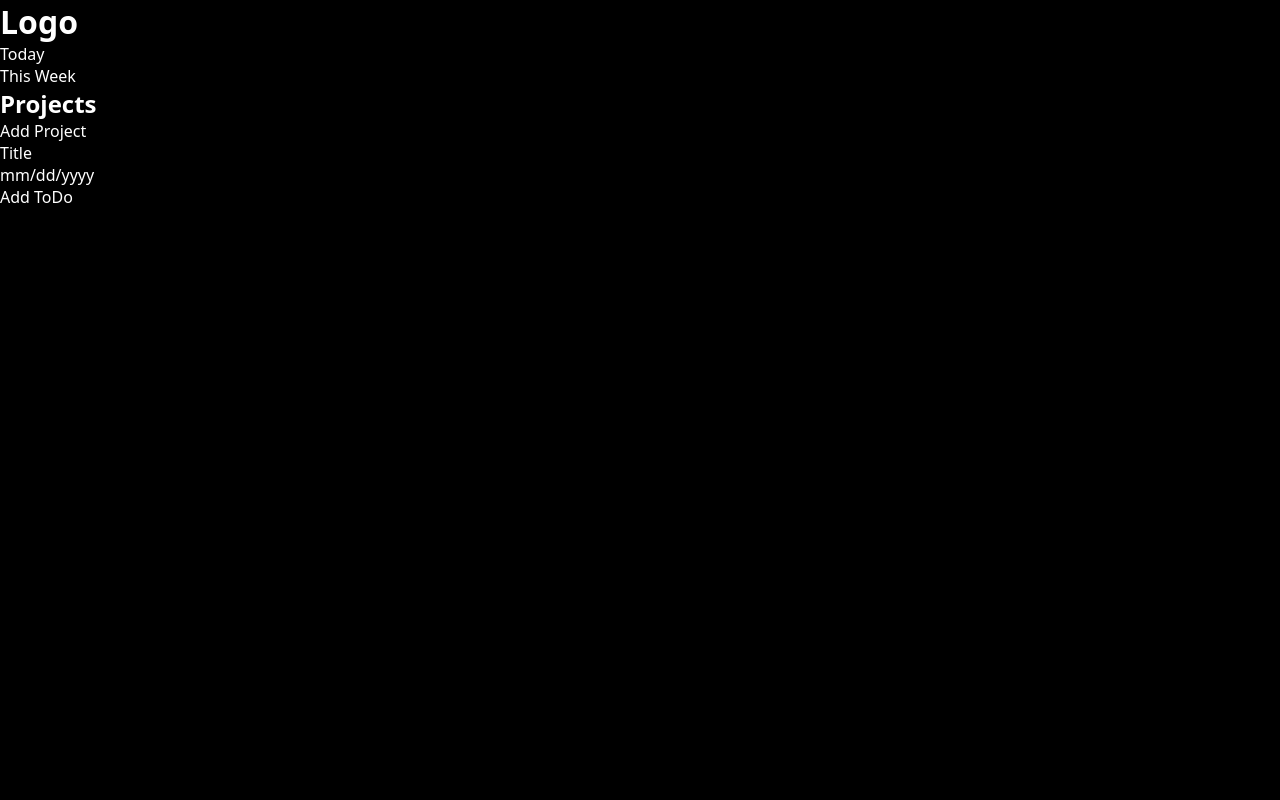
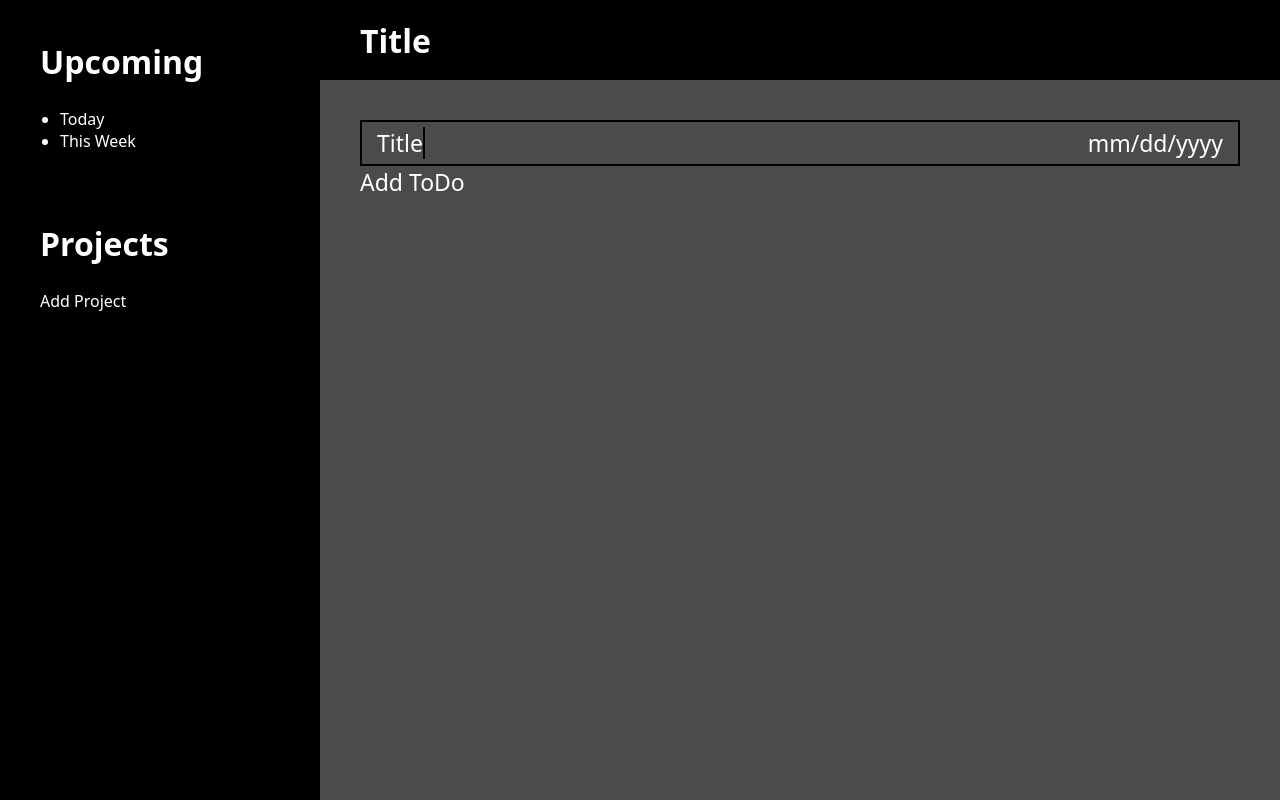
Before and after one commit to MarcoFernstaedt/Todo-List-JS, a website built with webpack: page dist/index.html in a window 1280 px wide. Built offline with Linux system fonts and the light colour scheme.

Commit message:
changed display of main container to grid instead of flex

```diff
--- a/src/index.js
+++ b/src/index.js
@@ -1,3 +1,3 @@
 import "./styles.css"
 
-console.log("Hello")
+console.log("./src/index.js")
--- a/src/styles.css
+++ b/src/styles.css
@@ -3,11 +3,95 @@
     padding: 0;
     font-family: system-ui, -apple-system, BlinkMacSystemFont, 'Segoe UI', Roboto, Oxygen, Ubuntu, Cantarell, 'Open Sans', 'Helvetica Neue', sans-serif;
     box-sizing: border-box;
+    /* border: solid 1px white; */
+}
+
+body {
+    height: 100vh;
+    width: 100vw;
 }
 
 #container {
+    display: grid;
+    grid-template-columns: 3;
+    grid-template-rows: 3;
     height: 100vh;
     width: 100vw;
-    background: black;
+    background: gray;
     color: white
 }
+
+header {
+    grid-column: 2 / 3;
+    grid-row: 1;
+    display: flex;
+    justify-content: flex-start;
+    align-items: center;
+    height: 10vh;
+    padding: 40px;
+    background: black;
+}
+
+.sidebar {
+    grid-row: 1 / 3;
+    display: flex;
+    flex-direction: column;
+    justify-content: flex-start;
+    align-items: stretch;
+    height: 100vh;
+    width: 25vw;
+    padding: 40px;
+    background: black;
+}
+
+.sidebar div {
+    margin-bottom: 70px;
+}
+
+ul {
+    /* list-style: none; */
+    margin-left: 20px;;
+}
+
+.nav-default {
+    display: flex;
+    flex-direction: column;
+    justify-content: space-evenly;
+}
+
+.header1, .header2 {
+    font-size: xx-large;
+    margin-bottom: 25px;
+}
+
+.add-project:hover {
+    cursor: pointer;
+}
+
+.content {
+    display: flex;
+    flex-direction: column;
+    grid-column: 2 / 3;
+    grid-row: 2 / 3;
+    height: 90vh;
+    width: 75vw;
+    padding: 40px;
+    font-size: 23px;
+    background: rgb(76, 74, 74);
+}
+
+.todo {
+    display: flex;
+    justify-content: space-between;
+    align-items: stretch;
+    border: solid 2px black;
+    padding: 5px 15px ;
+}
+
+.title {
+    border-right: solid 2px black;
+}
+
+.add-todo {
+
+}
```
Also changed, not shown: dist/index.html, dist/main.js.
